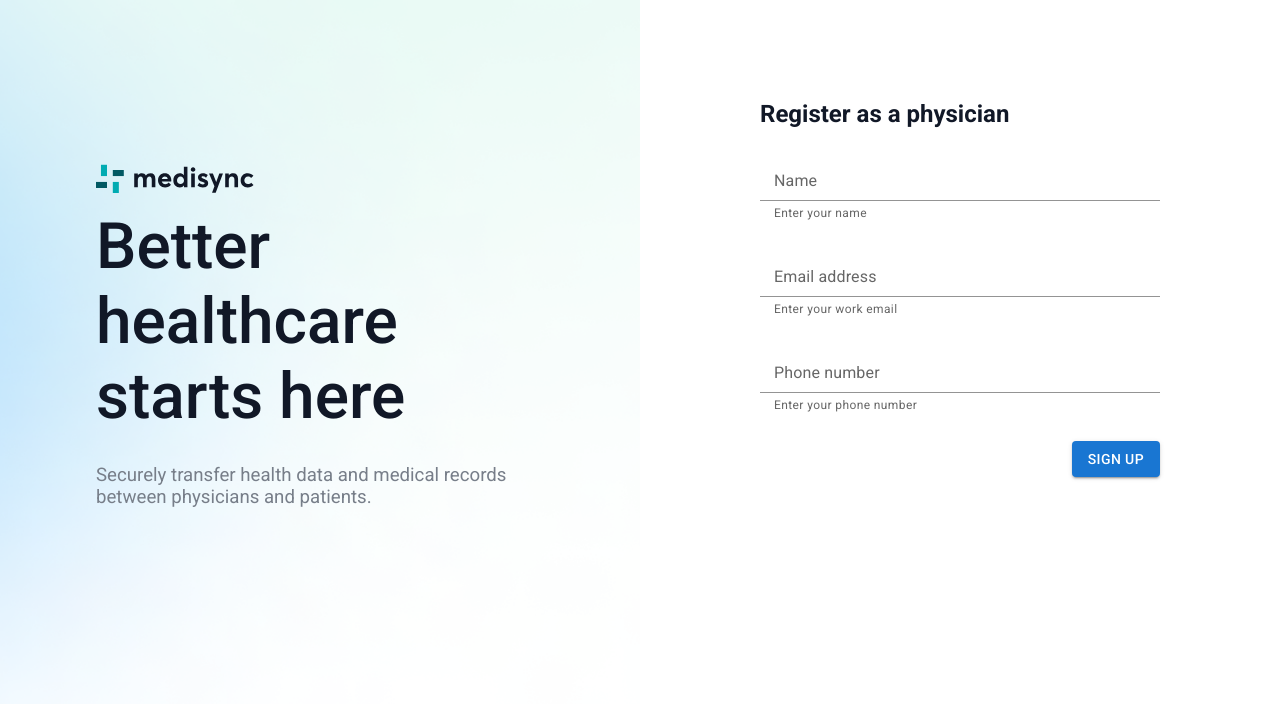
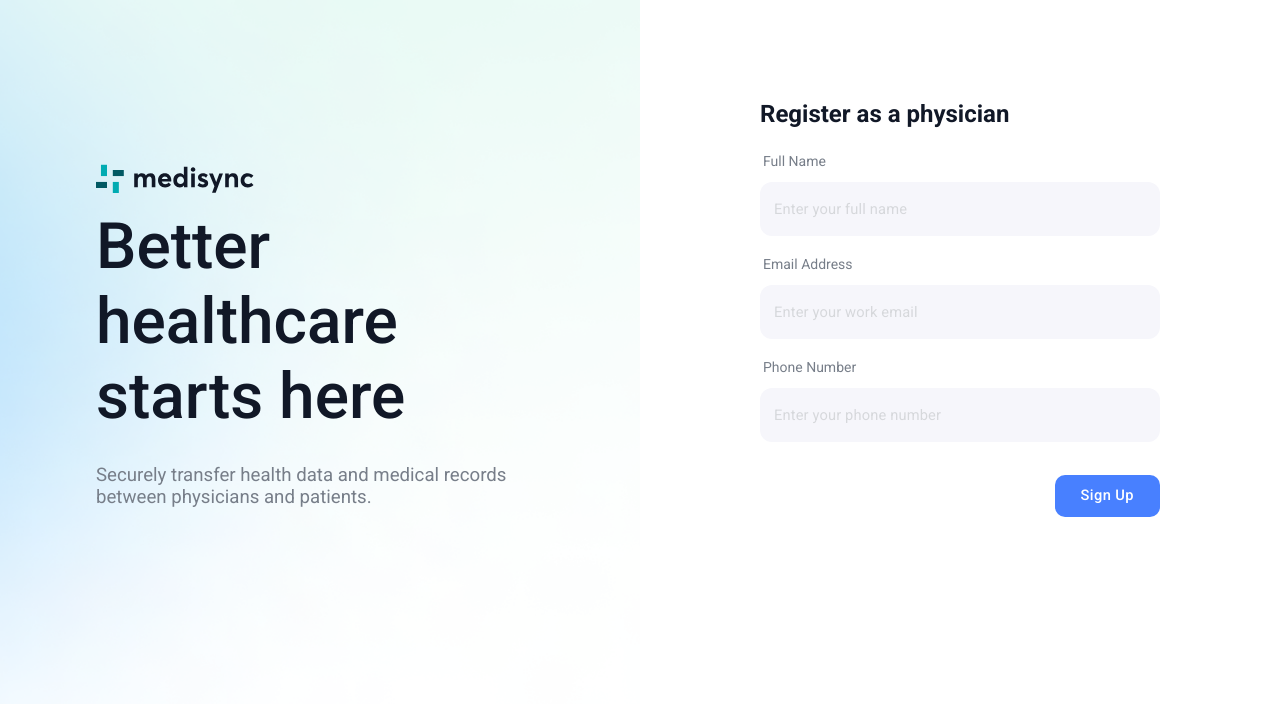
Before and after one commit to ryanzhxu/Pangea-Securathon, a React (Create React App) app in the folder client/: page /register/physician in a window 1280 px wide. Shown: the top 704 px of the page. Built offline with nearby package versions, Linux system fonts and the light colour scheme.

Commit message:
Register form CSS

```diff
--- a/client/src/pages/register/Register.js
+++ b/client/src/pages/register/Register.js
@@ -1,6 +1,6 @@
 import React, { useState } from 'react';
 import PropTypes from 'prop-types';
-import { FormControl, InputLabel, Input, FormHelperText, FormGroup, Button } from '@mui/material';
+import { FormControl, InputLabel, Input, FormHelperText, FormGroup, Button, TextField } from '@mui/material';
 // @ts-ignore
 import logo from '../startNow/images/logo.svg';
 // @ts-ignore
@@ -9,7 +9,7 @@ import SERVER_URL from '../../config';
 import '../startNow/style/style.css';
 
 const Register = ({ isPhysician }) => {
-  console.log('SERVER_URL: ', SERVER_URL);
+  // console.log('SERVER_URL: ', SERVER_URL);
 
   const [formData, setFormData] = useState({
     name: '',
@@ -27,6 +27,7 @@ const Register = ({ isPhysician }) => {
 
   const handleSubmit = async (e) => {
     e.preventDefault();
+    console.log(formData);
 
     try {
       const response = await fetch(`${SERVER_URL}/physicians`, {
@@ -64,29 +65,62 @@ const Register = ({ isPhysician }) => {
       </div>
       <div className="right-section">
         <div style={{ textAlign: 'left', margin: '100px 120px' }}>
-          <h2 style={{ marginBottom: '25px' }}>Register as a physician</h2>
+          <h2 style={{ marginBottom: '25px', color: '#111827' }}>Register as a physician</h2>
           <form onSubmit={handleSubmit}>
-            <FormGroup style={{ gap: '25px' }}>
-              <FormControl>
-                <InputLabel htmlFor="name">Name</InputLabel>
-                <Input id="name" aria-describedby="name-helper-text" onChange={handleInputChange} />
-                <FormHelperText id="name-helper-text">Enter your name</FormHelperText>
+            <FormGroup>
+              <FormControl sx={{ marginBottom: '12px' }}>
+                <div className="label">Full Name</div>
+                <TextField
+                  required
+                  id="name"
+                  placeholder="Enter your full name"
+                  onChange={handleInputChange}
+                  className="text-input"
+                  InputLabelProps={{ shrink: false }}
+                  sx={{
+                    '& fieldset': { border: 'none' },
+                    input: { color: '#ABAFB1', fontSize: '11pt' },
+                  }}
+                  margin="normal"
+                />
+              </FormControl>
+
+              <FormControl sx={{ marginBottom: '12px' }}>
+                <div className="label">Email Address</div>
+                <TextField
+                  required
+                  id="email"
+                  placeholder="Enter your work email"
+                  onChange={handleInputChange}
+                  className="text-input"
+                  InputLabelProps={{ shrink: false }}
+                  sx={{
+                    '& fieldset': { border: 'none' },
+                    input: { color: '#ABAFB1', fontSize: '11pt' },
+                  }}
+                  margin="normal"
+                />
               </FormControl>
 
               <FormControl>
-                <InputLabel htmlFor="email">Email address</InputLabel>
-                <Input id="email" aria-describedby="email-helper-text" onChange={handleInputChange} />
-                <FormHelperText id="email-helper-text">Enter your work email</FormHelperText>
-              </FormControl>
-
-              <FormControl>
-                <InputLabel htmlFor="phone">Phone number</InputLabel>
-                <Input id="phone" aria-describedby="phone-helper-text" onChange={handleInputChange} />
-                <FormHelperText id="phone-helper-text">Enter your phone number</FormHelperText>
+                <div className="label">Phone Number</div>
+                <TextField
+                  required
+                  id="phone"
+                  placeholder="Enter your phone number"
+                  onChange={handleInputChange}
+                  className="text-input"
+                  InputLabelProps={{ shrink: false }}
+                  sx={{
+                    '& fieldset': { border: 'none' },
+                    input: { color: '#ABAFB1', fontSize: '11pt' },
+                  }}
+                  margin="normal"
+                />
               </FormControl>
             </FormGroup>
             <div style={{ textAlign: 'right', marginTop: '25px' }}>
-              <Button variant="contained" color="primary" type="submit">
+              <Button className="button primary" type="submit">
                 Sign Up
               </Button>
             </div>
--- a/client/src/pages/startNow/style/style.css
+++ b/client/src/pages/startNow/style/style.css
@@ -105,3 +105,23 @@
 .chevron {
   margin-left: 8px;
 }
+
+.text-input {
+  background-color: #f6f6fb;
+  border-radius: 12px !important;
+}
+
+.MuiInputBase-root {
+  border-radius: 12px !important;
+}
+
+.MuiOutlinedInput-root {
+  border-color: #f6f6fb !important;
+}
+
+.label {
+  color: #777e89;
+  font-size: 10.5pt;
+  margin-bottom: -3px;
+  margin-left: 3px;
+}
```
